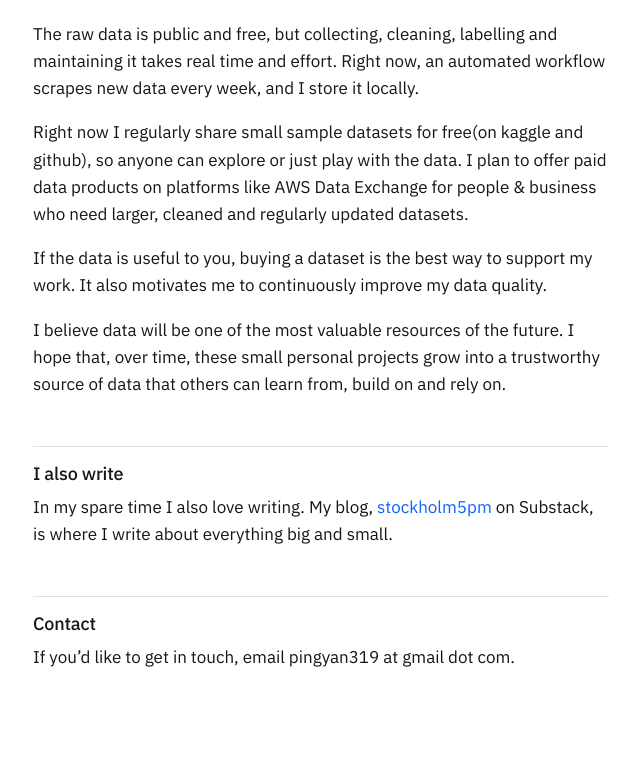
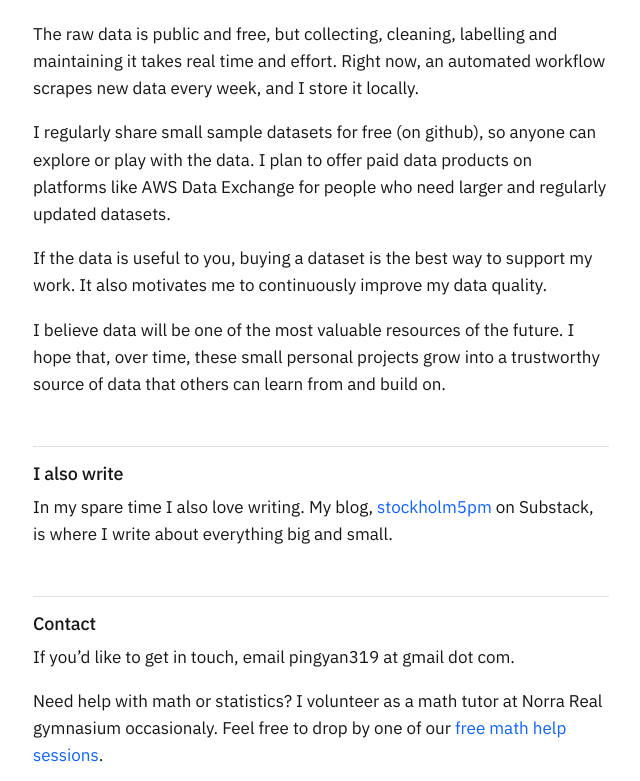
Before and after one commit to pingyan-data/data5pm, an Astro site: page /data in a window 1280 px wide. Shown: the part 1150-1931 px from the top of the page, without its empty margins (271-911 px from the left). Built offline with nearby package versions, Linux system fonts and the light colour scheme; Astro itself is replaced by a stand-in of ours.

Commit message:
Build for data5pm.com

```diff
--- a/src/pages/data.astro
+++ b/src/pages/data.astro
@@ -68,8 +68,8 @@ const substack = SITE.links.find((l) => l.label === 'Substack');
     </p>
 
     <p>
-      Right now I regularly share small sample datasets for free(on kaggle and github), so anyone can explore or just play with the data. I plan to offer paid data products on platforms like
-      {store ? <a href={store}> AWS Data Exchange</a> : ' AWS Data Exchange'} for people & business who need larger, cleaned and regularly
+      I regularly share small sample datasets for free (on github), so anyone can explore or play with the data. I plan to offer paid data products on platforms like
+      {store ? <a href={store}> AWS Data Exchange</a> : ' AWS Data Exchange'} for people who need larger and regularly
       updated datasets.
     </p>
 
@@ -80,7 +80,7 @@ const substack = SITE.links.find((l) => l.label === 'Substack');
     <p>
       I believe data will be one of the most valuable resources of the future. I hope that, over
       time, these small personal projects grow into a trustworthy source of data that others can
-      learn from, build on and rely on.
+      learn from and build on.
     </p>
 
       {substack && (
@@ -101,6 +101,12 @@ const substack = SITE.links.find((l) => l.label === 'Substack');
         <a href="https://www.linkedin.com/in/ping-yan"> LinkedIn </a>
         or --> email pingyan319 at gmail dot com.
       </p>
+      <p>
+    Need help with math or statistics? I volunteer as a math tutor
+    at Norra Real gymnasium occasionaly.
+    Feel free to drop by one of our
+    <a href="https://www.mattecentrum.se/raknestugor"> free math help sessions</a>.
+  </p>
     </div>
   </div>
 
```
